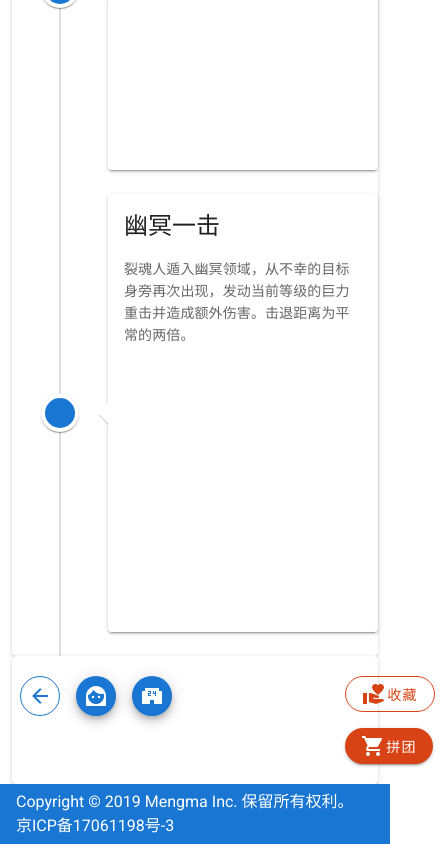
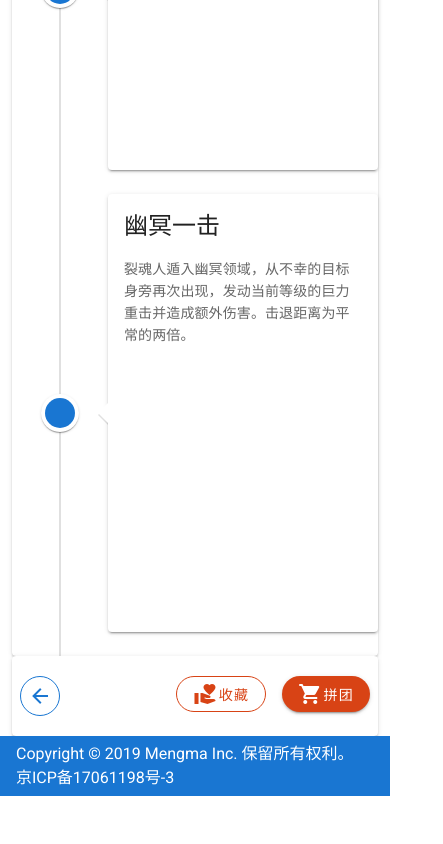
Before and after one commit to BeConfident/snow, a Vue app: page /detail in a window 390 px wide. Shown: the part 1831-2675 px from the top of the page, 443 px wide, since content can reach past the window. After the commit the page ends 2627 px from the top, so only its background shows below. Built offline with nearby package versions, Linux system fonts and the light colour scheme.

Commit message:
兼容移动端布局

```diff
--- a/public/index.html
+++ b/public/index.html
@@ -3,7 +3,10 @@
   <head>
     <meta charset="utf-8">
     <meta http-equiv="X-UA-Compatible" content="IE=edge">
+<!--
     <meta name="viewport" content="width=device-width,initial-scale=1.0">
+-->
+    <meta name="viewport" content="width=device-width, initial-scale=1, maximum-scale=1, user-scalable=no, minimal-ui">
     <link rel="icon" href="<%= BASE_URL %>favicon.ico">
     <title>梦马户外</title>
     <link rel="stylesheet" href="https://fonts.googleapis.com/css?family=Roboto:100,300,400,500,700,900">
--- a/src/views/detail.vue
+++ b/src/views/detail.vue
@@ -77,18 +77,18 @@
     </v-row>
     <v-card >
     <v-row>
-      <v-col cols="10">
+      <v-col cols="4">
           <v-btn  outlined fab small class="ma-2" color="primary" dark>
             <v-icon dark top>mdi-arrow-left</v-icon>
           </v-btn>
-          <v-btn fab small class="ma-2" color="primary" dark>
+          <v-btn fab small class="ma-2 d-none d-sm-inline-flex" color="primary" dark>
             <v-icon dark top>mdi-face-woman</v-icon>
           </v-btn>
-          <v-btn fab small class="ma-2" color="primary" dark>
+          <v-btn fab small class="ma-2 d-none d-sm-inline-flex" color="primary" dark>
             <v-icon dark top>mdi-store-24-hour</v-icon>
           </v-btn>
       </v-col>
-      <v-col cols="2">
+      <v-col cols="8" class="text-right">
           <v-btn rounded outlined class="ma-2" color="deep-orange darken-3" dark>
             <v-icon dark top>mdi-hand-heart</v-icon>收藏
           </v-btn>
```
